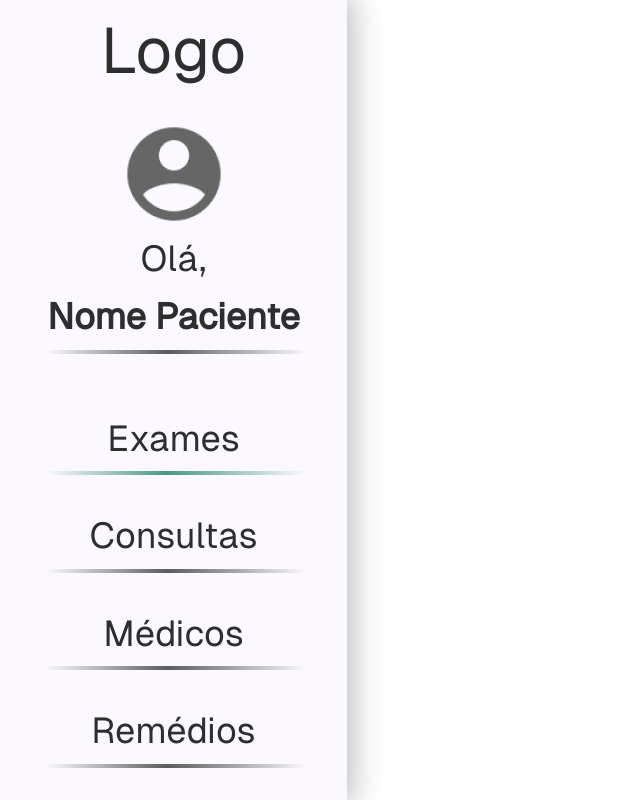
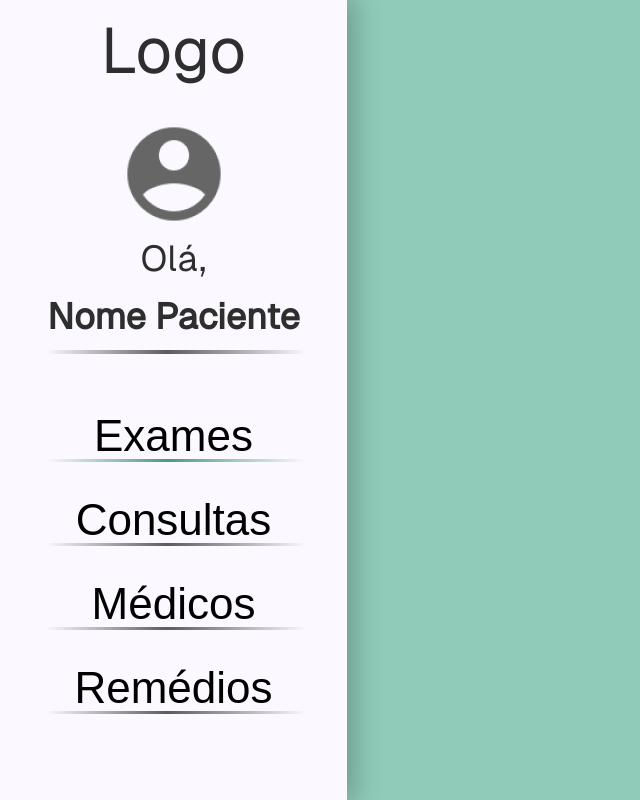
Before and after one commit to MateusHSS/diagnosys, a Vue app in the folder frontend/: page / in a window 1280 px wide. Shown: the whole page, without its empty margins (0-640 px from the left). Built offline with nearby package versions, Linux system fonts and the light colour scheme.

Commit message:
MainMenu change to button

```diff
--- a/frontend/package.json
+++ b/frontend/package.json
@@ -14,6 +14,7 @@
     "bootstrap": "4.6",
     "bootstrap-vue": "^2.23.1",
     "portal-vue": "^2.1.7",
+    "v-calendar": "^2.4.2",
     "vue": "^2.7.7",
     "vue-router": "^3.5.4"
   },
--- a/frontend/src/App.vue
+++ b/frontend/src/App.vue
@@ -9,4 +9,5 @@ import MainMenu from "./components/MainMenu.vue";
 </template>
 
 <style scoped>
+
 </style>
--- a/frontend/src/assets/main.css
+++ b/frontend/src/assets/main.css
@@ -1,7 +1,7 @@
 @import "./base.css";
 
 #app {
-
+ background-color:  #90CBBA;
 }
 
 a,
--- a/frontend/src/components/MainMenu.vue
+++ b/frontend/src/components/MainMenu.vue
@@ -9,14 +9,10 @@
                 <hr>
             </div>
             <div class="options">
-                <h2>Exames</h2>
-                <hr class="selected">
-                <h2>Consultas</h2>
-                <hr>
-                <h2>Médicos</h2>
-                <hr>
-                <h2>Remédios</h2>
-                <hr>
+                <button class="selected">Exames</button>
+                <button>Consultas</button>
+                <button>Médicos</button>
+                <button>Remédios</button>
             </div>
         </nav>
     </div>
@@ -81,14 +77,29 @@ h3{
     align-items: center;
 }
 
-.options h2{
-    margin-top: 32px;
+.options button:first-child {
+  margin-top: 0;
+}
+
+button{
+    margin-top:32px;
+    width: 270px;
+    border: none;
+    background-color: transparent;
+    font-size: 44px;
     font-weight: 300;
 }
 
-.options h2:first-child {
-  margin-top: 0;
+button::before{
+    content: '';
+    position: absolute;
+    bottom: 0;
+    left: 0;
+    width: 100%;
+    height: 3px; /* Adjust this value to change the border thickness */
+    background-image: linear-gradient(90deg, rgba(255, 255, 255, 0) 2.5%, rgba(92, 92, 92, 0.511111) 25.5%, #5C5C5C 47.5%, rgba(92, 92, 92, 0.53) 72.5%, rgba(255, 255, 255, 0) 99%);
 }
+
 
 hr {
     width: 270px;
@@ -98,7 +109,7 @@ hr {
     background: linear-gradient(90deg, rgba(255, 255, 255, 0) 2.5%, rgba(92, 92, 92, 0.511111) 25.5%, #5C5C5C 47.5%, rgba(92, 92, 92, 0.53) 72.5%, rgba(255, 255, 255, 0) 99%);
 }
 
-.selected{
-background: linear-gradient(90deg, rgba(255, 255, 255, 0) 2.5%, #489982 47.5%, rgba(255, 255, 255, 0) 99%);
+.selected::before{
+    background-image:  linear-gradient(90deg, rgba(255, 255, 255, 0) 2.5%, #489982 47.5%, rgba(255, 255, 255, 0) 99%);
 }
 </style>
```
Also changed, not shown: 1 other file (tests, documents, lock files or other folders).
